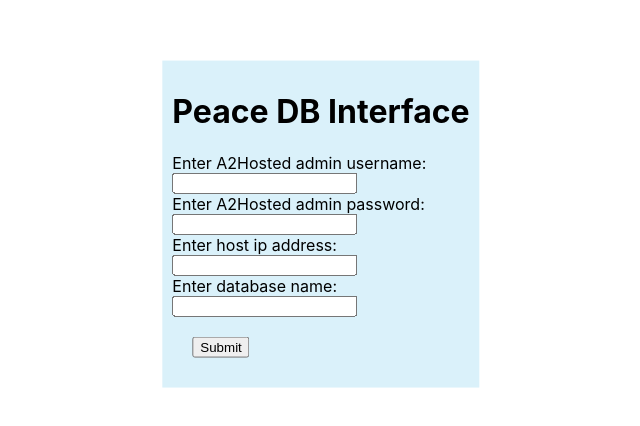
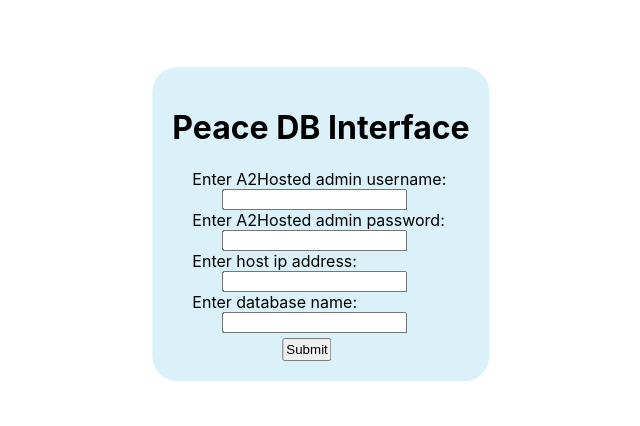
Before and after one commit to kdotzlaw/peace, a React (Create React App) app in the folder frontend/: page / in a window 1280 px wide. Shown: the part 176-602 px from the top of the page, without its empty margins (319-959 px from the left). Built offline with nearby package versions, Linux system fonts and the light colour scheme.

Commit message:
aligned input and button to div

```diff
--- a/frontend/src/Login.css
+++ b/frontend/src/Login.css
@@ -10,22 +10,29 @@
     margin-right: -50%;
     transform: translate(-50%,-50%);
 
-    /**/
+    /*Colors and Borders*/
     background-color: #daf1fa;
-    padding: 10px;
+    padding: 20px;
+    border-radius: 25px;
 }
 
+label{
+    margin-left:20px;
+}
 
 .input-item{
     /*Align all input boxes*/
     display: flex;
     align-items: center;
+    margin-left: 50px;
     justify-content: space-between;
 }
 
-
 #btn-submit{
-    margin:20px;
-    text-align: center;
-
+    display: flex;
+    align-items: center;
+    justify-content: center;
+    margin-left: 110px;
+    margin-top: 5px;
+    padding: 2px;
 }
--- a/frontend/src/Login.js
+++ b/frontend/src/Login.js
@@ -71,6 +71,7 @@
                     />
                 </label>
                 <input
+                    className="input-item"
                     id ="btn-submit"
                     type="submit"/>
 
```
